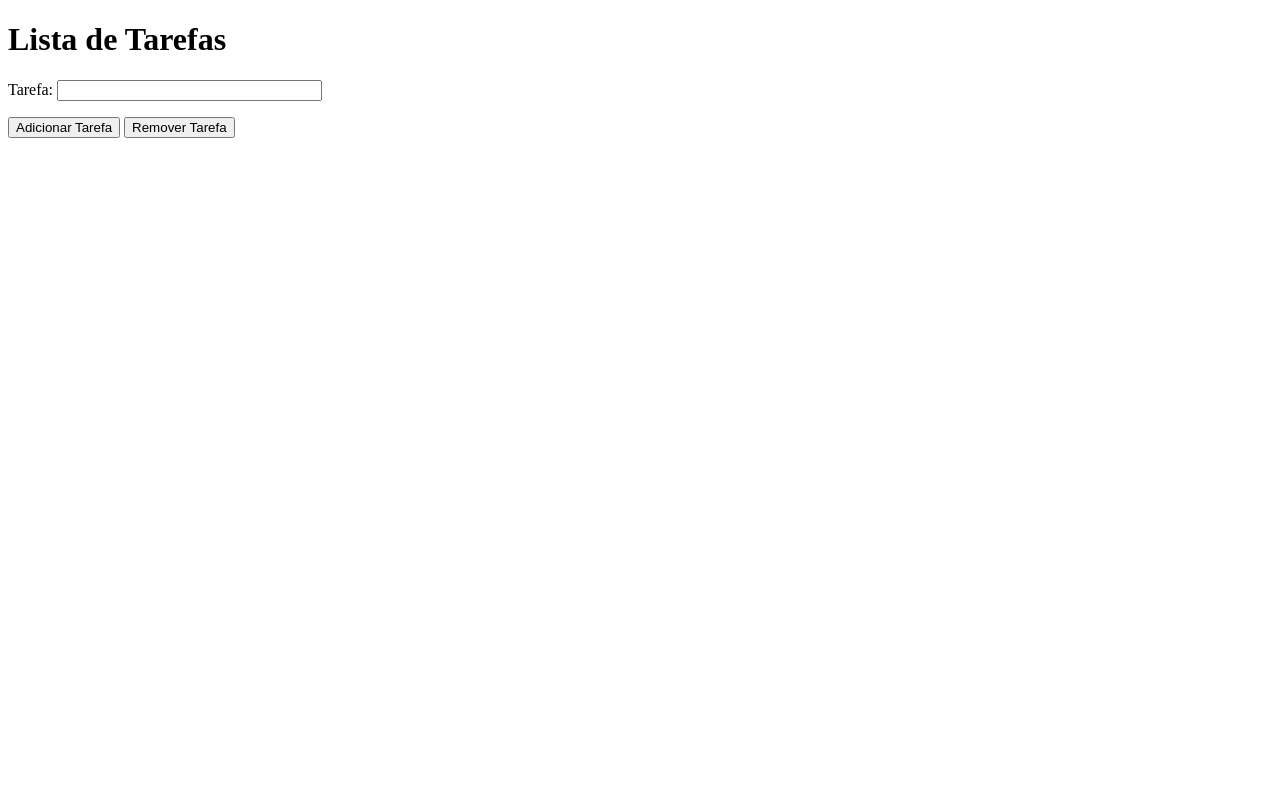
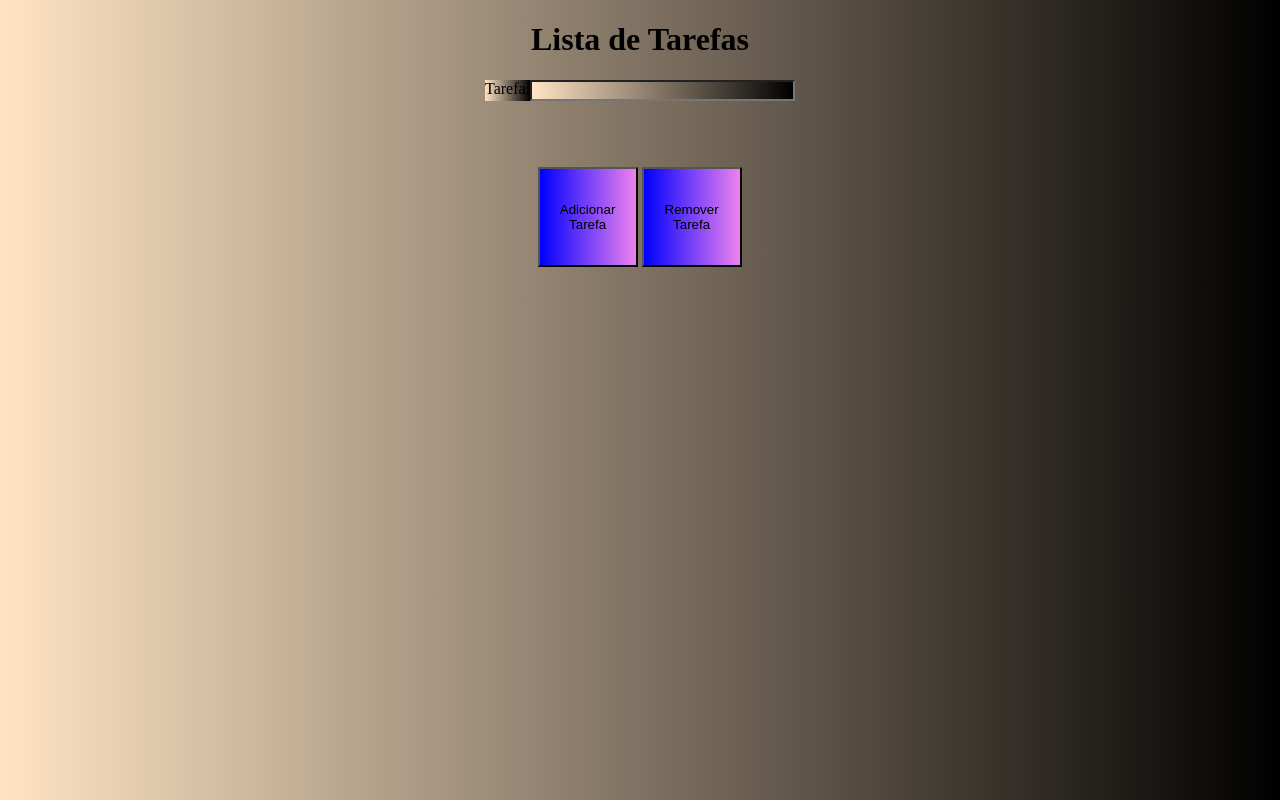
Before and after one commit to JuanRufino63/Projeto9, a plain HTML site: page index.html in a window 1280 px wide. Drawn offline with Linux system fonts and the light colour scheme; files whose address does not match are found by name.

Commit message:
Finalizando projeto9

```diff
--- a/index.html
+++ b/index.html
@@ -8,14 +8,15 @@
 </head>
 <body>
     <h1>Lista de Tarefas</h1>
-    <p><label for="task">Tarefa:</label>
+    <p>
+        <label for="task">Tarefa:</label>
         <input type="text" id="task" size="30px">
     </p>
     <button id="adicionarTarefa" onclick="adicionarTarefa()">Adicionar Tarefa</button>
     <button id="removerTarefa" onclick="removerTarefa()">Remover Tarefa</button>
-    <p id="lista">
+    <p id="lista"></p>
 
-    </p>
+
     <script src="./src/js/script.js"></script>
 </body>
 </html>
--- a/src/css/estilo.css
+++ b/src/css/estilo.css
@@ -0,0 +1,35 @@
+*{
+    background: linear-gradient(to right, bisque, black)
+
+}
+body{
+    margin: 0;
+    padding: 0;
+    background: to right, bisque, black;
+}
+
+
+#adicionarTarefa{
+    margin-top: 50px;
+    margin-left: 42%;
+    background: linear-gradient(to right, blue, violet);
+    width: 100px;
+    height: 100px;
+    background: linear-gradient(to right, blue, violet);
+
+}
+
+p,h1{
+    justify-content: center;
+    display: flex;
+}
+
+#removerTarefa{
+    width: 100px;
+    height: 100px;
+    background: linear-gradient(to right, blue, violet);
+
+}
+#text{
+    background: linear-gradient(to right, gray, bisque);
+}
```
